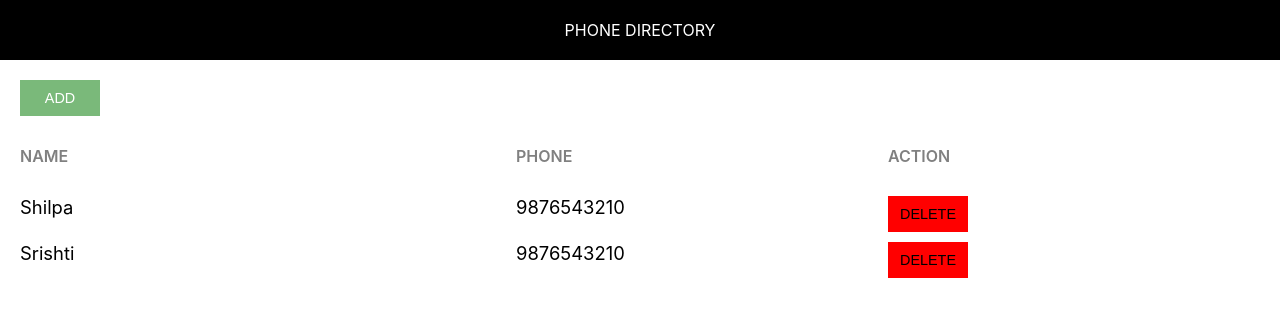
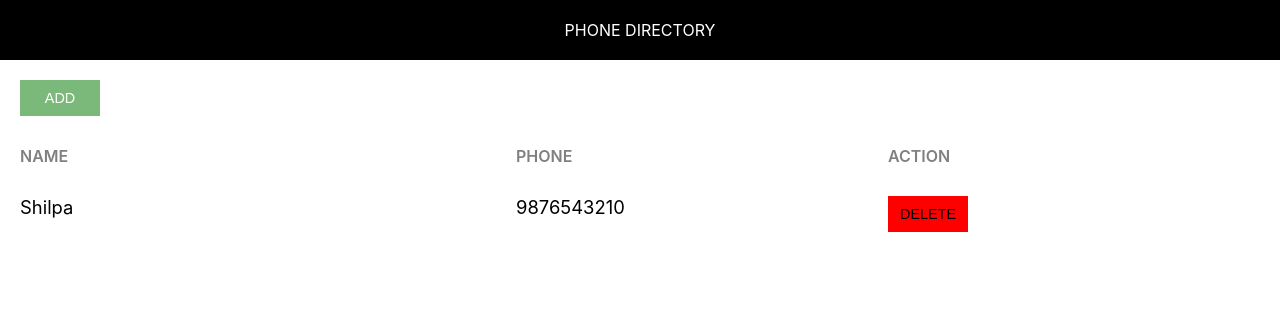
Before and after one commit to archana-hutech/react-series, a React (Create React App) app in the folder phone-directory/: page / in a window 1280 px wide. Shown: the top 316 px of the page. Built offline with nearby package versions, Linux system fonts and the light colour scheme.

Commit message:
code format

```diff
--- a/phone-directory/src/AddSubscriber.js
+++ b/phone-directory/src/AddSubscriber.js
@@ -51,6 +51,7 @@ class AddSubscriber extends Component{
             name:'',
             phone:''
         }
+        console.log("constructor is called");
     }
     inputChangedHandler=(e) => {
      const state =  this.state;
@@ -59,7 +60,11 @@ class AddSubscriber extends Component{
      console.log(this.state);
 
     }
+    componentDidMount(){
+        console.log("Component did mount called");
+    }
     render(){
+        console.log("render is called");
         const {name, phone} = this.state
         return(
             <div>
--- a/phone-directory/src/App.js
+++ b/phone-directory/src/App.js
@@ -1,31 +1,45 @@
-import React from "react";
+import React, { useState, useEffect } from "react";
 import Header from "./Header.js";
-import './App.css'
-
+import "./App.css";
 
 function App() {
-  let subscribers = [
+  // let subscribers = [
+  //   {
+  //     id: 1,
+  //     name: "Shilpa",
+  //     phone: "9876543210"
+  //   },
+  //   {
+  //     id: 2,
+  //     name: "Srishti",
+  //     phone: "9876543210"
+  //   }
+  // ]
+
+  // Initialize the subscribers state with useState
+  const [subscribers, setSubscribers] = useState([
     {
       id: 1,
       name: "Shilpa",
-      phone: "9876543210"
+      phone: "9876543210",
     },
-    {
-      id: 2,
-      name: "Srishti",
-      phone: "9876543210"
-    }
-  ]
+  ]);
+
+  useEffect(() => {
+    console.log("Subscribers have been updated:", subscribers);
+  }, [subscribers]);
 
   const deleteSubscriber = (subscriberId) => {
     alert("Are you sure you want to delete this subscriber?");
-     subscribers = subscribers.filter(subscriber => subscriber.id !== subscriberId);
+    subscribers = subscribers.filter(
+      (subscriber) => subscriber.id !== subscriberId
+    );
     console.log(subscribers);
-  }
+  };
 
   const clickHandler = () => {
     alert("Delete clicked");
-  }
+  };
 
   return (
     // <div>
@@ -40,7 +54,7 @@ function App() {
     //   {/* <input type="text" id="name" placeholder="Type here" defaultValue="Karthi" /> */}
     // </div>
     <div>
-      <Header heading="Phone Directory"/>
+      <Header heading="Phone Directory" />
       <div className="component-body-container">
         <button className="custom-btn add-btn">Add</button>
         <div className="grid-container heading-container">
@@ -48,7 +62,10 @@ function App() {
           <span className="grid-item phone-heading">Phone</span>
           <span className="grid-item action-btn">Action</span>
         </div>
-          {subscribers.map((subscriber) => {
+        {subscribers.length === 0 ? (
+          <div className="no-subscribers">No subscribers available</div>
+        ) : (
+          subscribers.map((subscriber) => {
             return (
               <div key={subscriber.id} className="grid-container">
                 <span className="grid-item">{subscriber.name}</span>
@@ -56,18 +73,23 @@ function App() {
                 <span className="grid-item action-btn">
                   {/* <button className="custom-btn delete-btn" onClick={() => deleteSubscriber(subscriber.id)}>Delete</button>  */}
                   {/* <button className="custom-btn delete-btn" onClick={clickHandler.bind(this, " Delete handler clicked")}>Delete</button> */}
-                  <button className="custom-btn delete-btn" onClick={()=>clickHandler()}>Delete</button>
+                  <button
+                    className="custom-btn delete-btn"
+                    onClick={() => clickHandler()}
+                  >
+                    Delete
+                  </button>
                 </span>
               </div>
-            )
-          })}
+            );
+          })
+        )}
       </div>
     </div>
   );
 }
 
 export default App;
-
 
 // import React from 'react';
 
```
Lines whose indentation alone changed are shown as unchanged.
